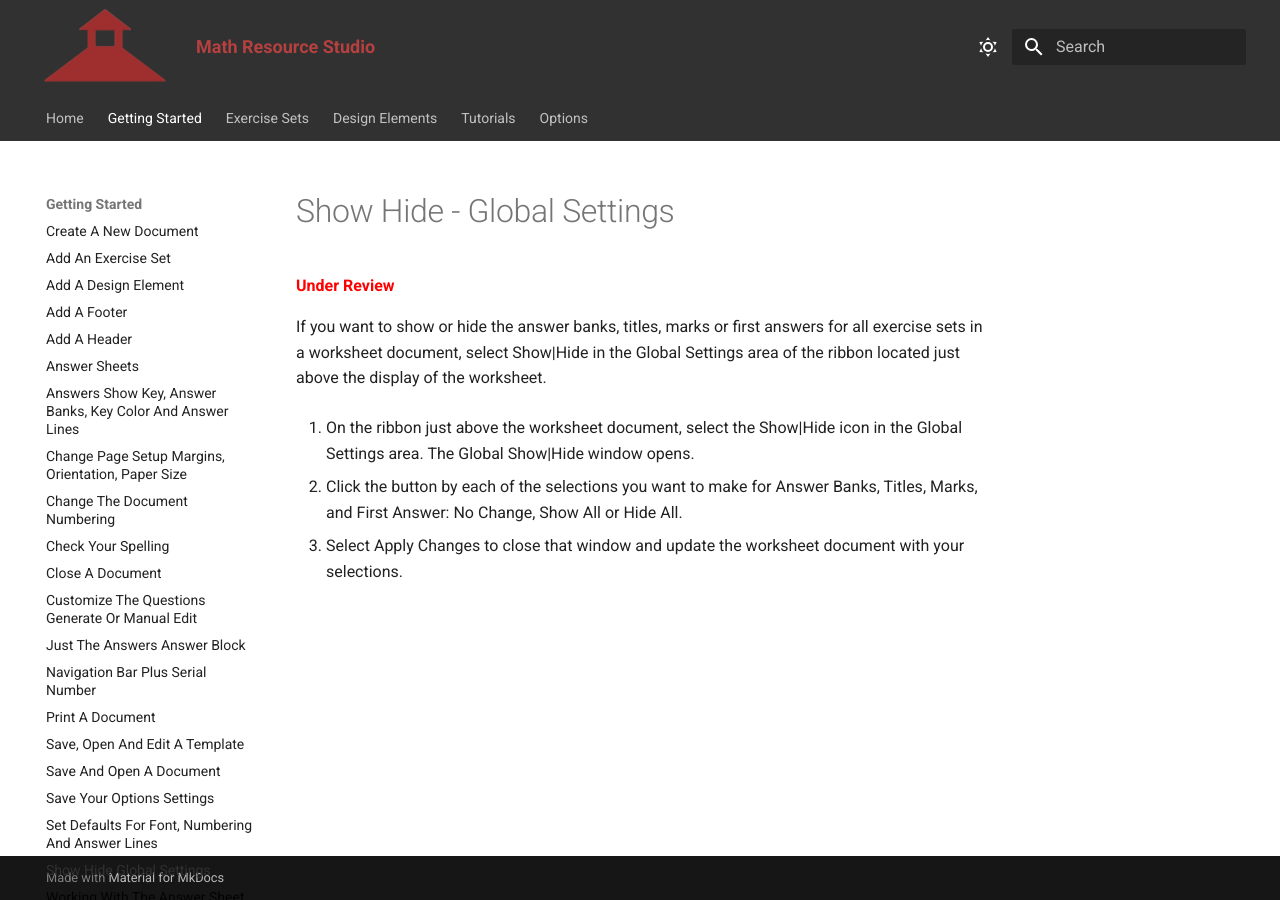
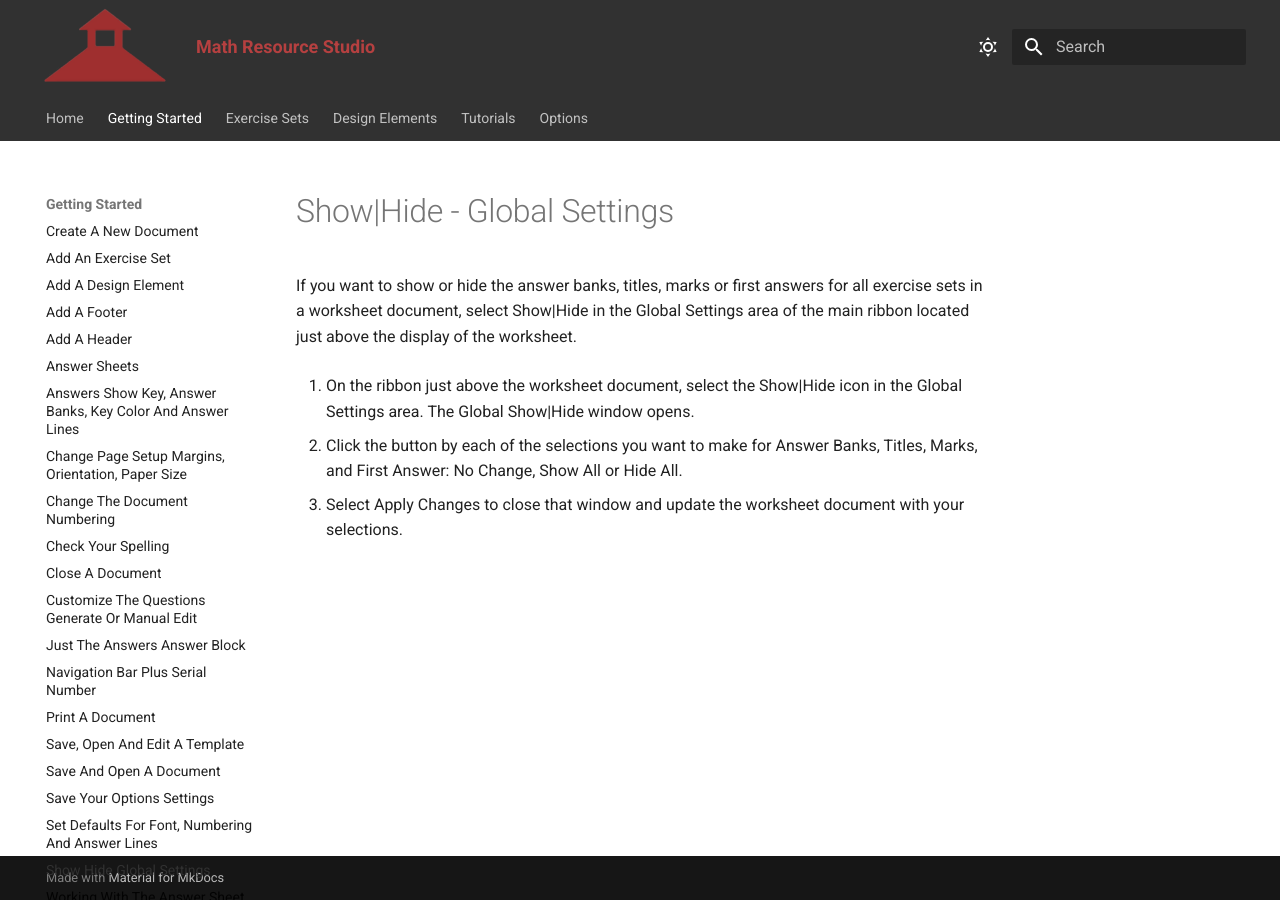
Before and after one commit to rdinch/MathResourceStudio-Help, an MkDocs documentation site: the page built from docs/getting-started/show-hide---global-settings.md, in a window 1280 px wide. Built offline with MkDocs 1.6.1 and Material for MkDocs 9.7.7, drawn with Linux system fonts in a browser that asks for light colours.

Commit message:
Docs: update Show|Hide page and bump to v9
Update documentation: change the Show Hide page title to "Show|Hide - Global Settings", remove the "Under Review" note from that page, and clarify the ribbon reference by adding "main". Bump references in docs/index.md from Math Resource Studio 8 to 9 (including edition names and the "What's New" heading).

```diff
--- a/docs/getting-started/show-hide---global-settings.md
+++ b/docs/getting-started/show-hide---global-settings.md
@@ -1,8 +1,6 @@
-# Show Hide - Global Settings
+# Show|Hide - Global Settings
 
-<p style="color: red; font-weight: bold;">Under Review</p>
-
-If you want to show or hide the answer banks, titles, marks or first answers for all exercise sets in a worksheet document, select Show|Hide in the Global Settings area of the ribbon located just above the display of the worksheet.
+If you want to show or hide the answer banks, titles, marks or first answers for all exercise sets in a worksheet document, select Show|Hide in the Global Settings area of the main ribbon located just above the display of the worksheet.
 
 1. On the ribbon just above the worksheet document, select the Show|Hide icon in the Global Settings area. The Global Show|Hide window opens.
 
```
Also changed, not shown: docs/index.md (+5 -5 lines).
